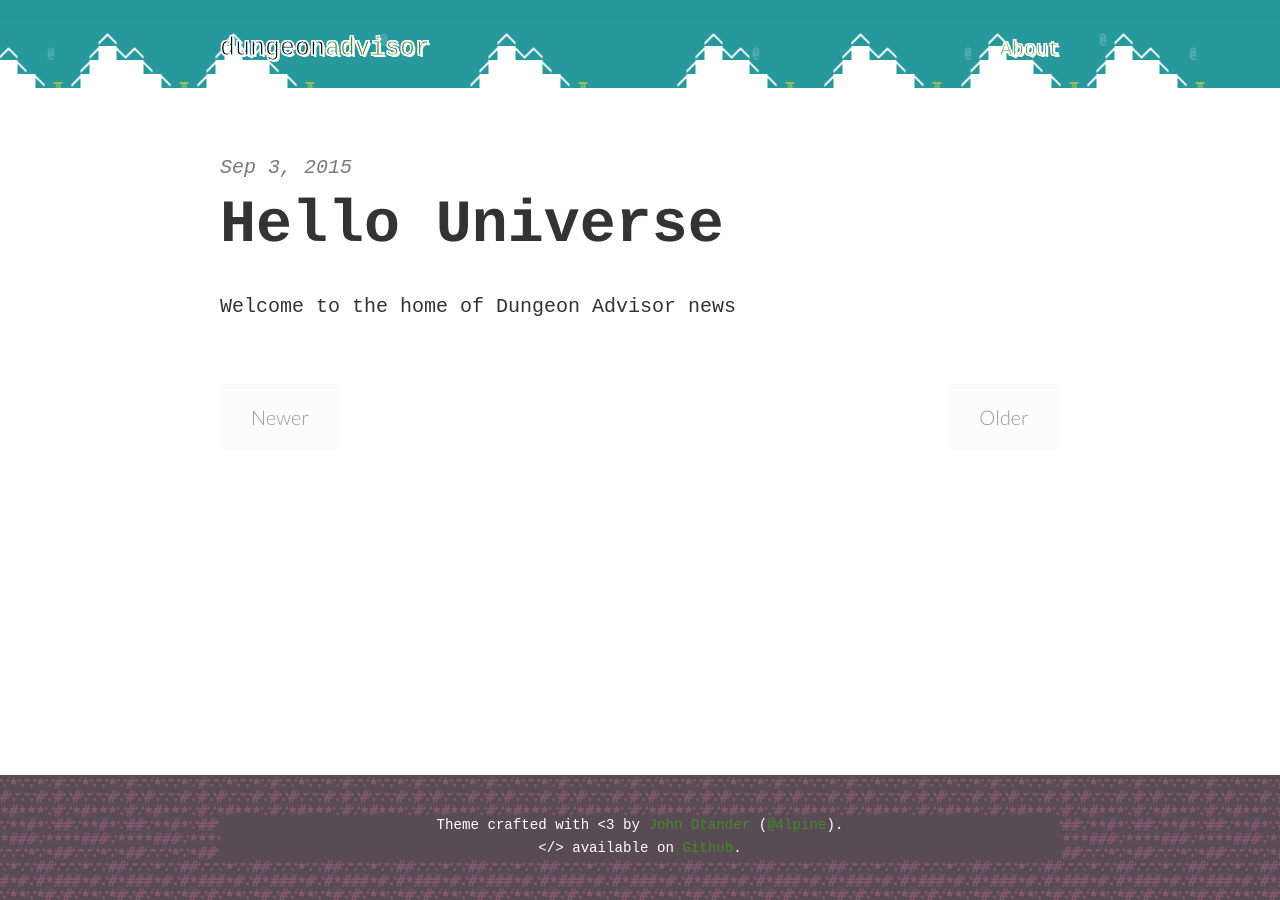
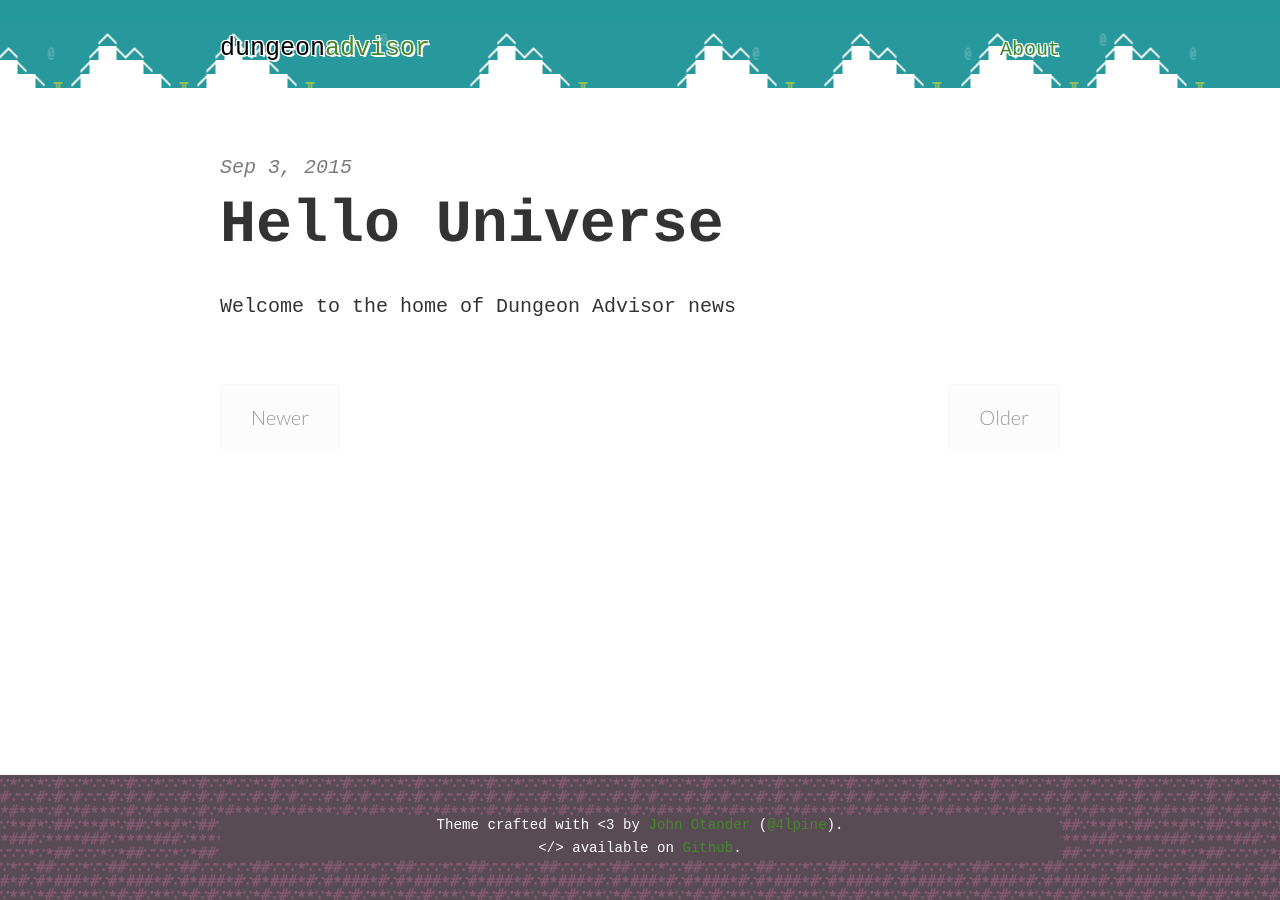
Before and after one commit to royletron/dungeon-advisor, a Jekyll site: the page built from index.html, in a window 1280 px wide. Built offline with Jekyll 4.4.1, drawn with Linux system fonts in a browser that asks for light colours; nearby versions of some CDN libraries; the list of posts is cut into pages by our own code.

Commit message:
Now that's a site

```diff
--- a/_sass/_header.scss
+++ b/_sass/_header.scss
@@ -2,7 +2,6 @@
   padding-top: $space-1;
   padding-bottom: $space-2;
   background: #22989B url('/dungeon-advisor/images/header.png') bottom repeat-x;
-   -webkit-text-stroke: 1px white;
    color: black;
    text-shadow:
        2px 2px 0 #fff,
```
